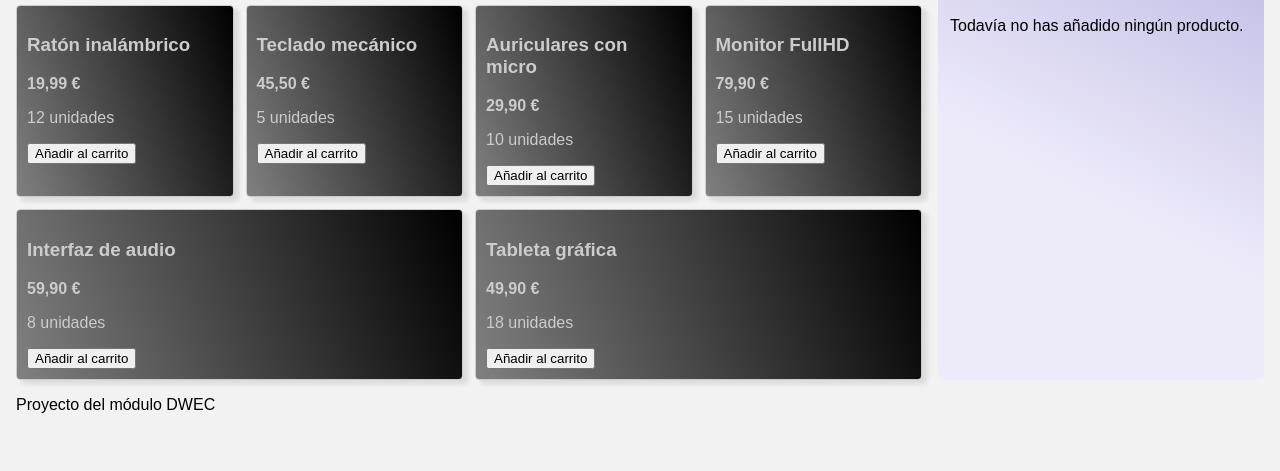
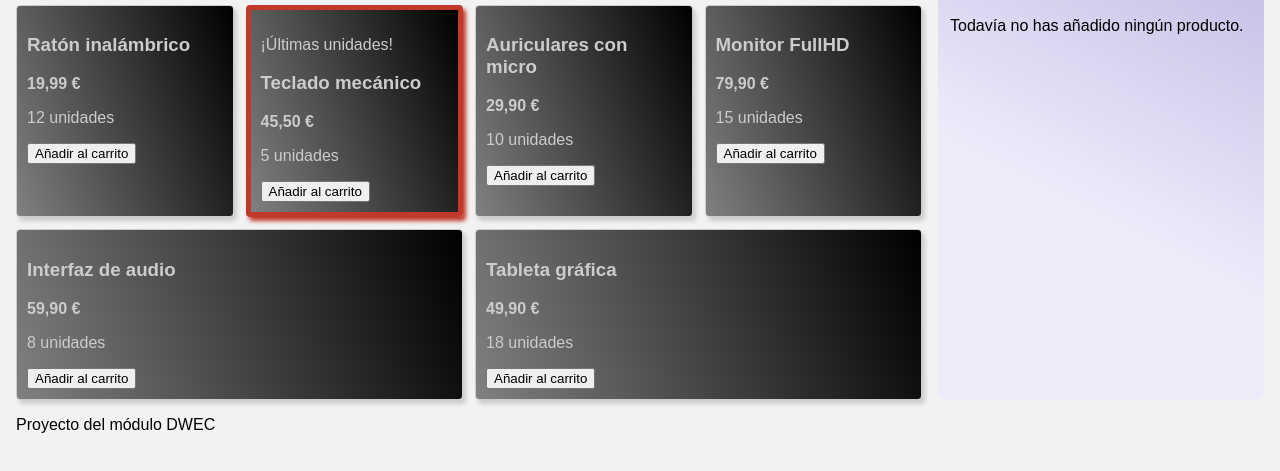
Before and after one commit to Kiyuu9/tienda-tecnoclick, a plain HTML site: page escaparate/index.html in a window 1280 px wide. Shown: the part 193-664 px from the top of the page. Drawn offline with Linux system fonts and the light colour scheme.

Commit message:
Añade estilo y clase de stock-bajo y se aplica a teclado.

```diff
--- a/escaparate/estilos.css
+++ b/escaparate/estilos.css
@@ -1,3 +1,7 @@
+:root {
+    --colorbg-producto:linear-gradient(70deg, grey,black);
+    --colorbg-carrito:linear-gradient(207deg, #D9D9F0 0%, #C8C4E8 11%, #EDEBFA 57%);
+}
 * {
     box-sizing: border-box;
 }
@@ -6,7 +10,7 @@ body {
     background: #f2f2f2;
     font-family: sans-serif;
     margin: 0;
-    padding: 16px;
+    padding: 16px;ccc
 }
 
 header {
@@ -37,13 +41,12 @@ header {
 
 .producto {
     flex: 1 1 180px;
-    background: linear-gradient(70deg, grey,black);
+    background: var(--colorbg-producto);
     color:#ccc;
     border: 1px solid #ccc;
-    box-shadow: 20px 20px  gray;
+    box-shadow: 3px 4px 4px  #ccc;
     border-radius: 4px;
     padding: 10px;
-    box-shadow: 5px 4px 5px rgba(0,0,0,0.1);
 }
 
 .precio {
@@ -52,8 +55,14 @@ header {
 
 .carrito {
     flex: 1;
-    background: linear-gradient(207deg, #D9D9F0 0%, #C8C4E8 11%, #EDEBFA 57%);
+    background: var(--colorbg-carrito);
     border-radius: 8px;
     padding: 12px;
     min-height: 200px;
 }
+
+.stock-bajo {
+    border: 5px solid #c0392b;
+    box-shadow: 3px 4px 4px  #c0392b;
+
+}
--- a/escaparate/index.html
+++ b/escaparate/index.html
@@ -22,7 +22,8 @@
                     <p class="stock">12 unidades</p>
                     <button>Añadir al carrito</button>
                 </article>
-                <article class="producto">
+                <article class="producto stock-bajo">
+                    <p>¡Últimas unidades!</p>
                     <h3>Teclado mecánico</h3>
                     <p class="precio">45,50 €</p>
                     <p class="stock">5 unidades</p>
```
